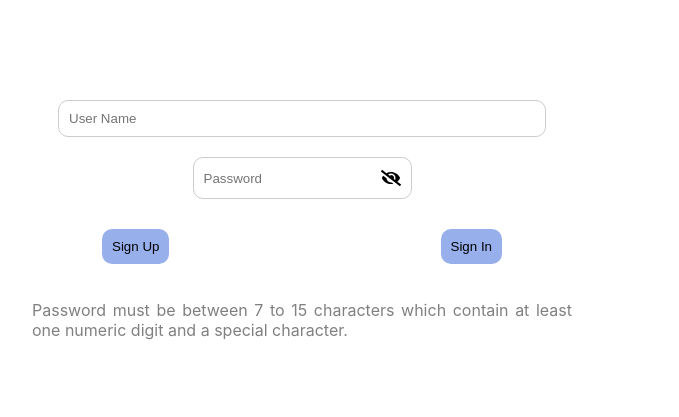
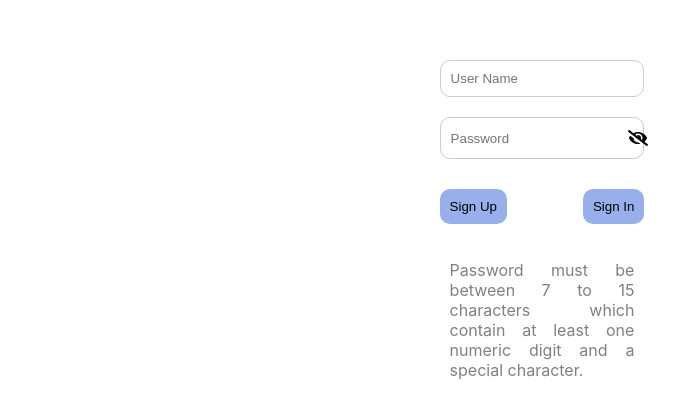
Before and after one commit to ankitt8/moneytracker, a React (Create React App) app: page /login in a window 1280 px wide. Shown: the part 155-572 px from the top of the page, without its empty margins (98-777 px from the left). Built offline with nearby package versions, Linux system fonts and the light colour scheme.

Commit message:
Fixed layout for desktop view - its a very quick bad fix will figure out a better soln to make - web app responsive later

```diff
--- a/src/App.css
+++ b/src/App.css
@@ -26,6 +26,11 @@ ul {
   border-bottom: 1px solid grey;
   border-radius: 2px;
   box-shadow: 0 1px lightgrey;
+}
+@media screen and (min-width: 1025px) {
+  .desktop-view {
+    margin-left: 240px;
+  }
 }
 
 .transaction-summary-card h2 {
--- a/src/App.js
+++ b/src/App.js
@@ -41,12 +41,12 @@ function App() {
             </Route>
             <Route path="/">
 
-              <>
-                <TransactionSummary />
-                <QuoteAndAddIcon userId={userId} />
-                <Transactions userId={userId} />
-                <SnackBarFeedback />
-              </>
+              <div className="desktop-view">
+                <TransactionSummary/>
+                <QuoteAndAddIcon userId={userId}/>
+                <Transactions userId={userId}/>
+                <SnackBarFeedback/>
+              </div>
 
             </Route>
           </Switch>
--- a/src/components/Login.tsx
+++ b/src/components/Login.tsx
@@ -76,10 +76,10 @@ const Login: React.FC = () => {
         <StyledFormWrapper>
             <StyledForm>
                 <StyledError>{error}</StyledError>
-                <StyledInputWrapper style={{width: '61%'}}>
+                <StyledInputWrapper>
                     <StyledInput type="text" name="userid" id="userid" placeholder="User Name"
-                           autoComplete="username"
-                           onChange={(e) => setUserName(e.target.value)}
+                                 autoComplete="username"
+                                 onChange={(e) => setUserName(e.target.value)}
                     />
                 </StyledInputWrapper>
                 <StyledInputWrapper>
@@ -159,6 +159,9 @@ const StyledFormWrapper = styled.div`
   display: flex;
   align-items: center;
   height: calc(100vh - 56px);
+  @media (min-width: 1025px) {
+    justify-content: center;
+  }
 `;
 
 const StyledForm = styled.form`
@@ -167,6 +170,10 @@ const StyledForm = styled.form`
   align-items: center;
   justify-content: center;
   width: 100vh;
+  @media (min-width: 1025px) {
+    justify-content: center;
+    width: 40%;
+  }
 `;
 
 const StyledInput = styled.input`
@@ -184,6 +191,9 @@ const StyledInputWrapper = styled.div`
   border-radius: 10px;
   outline: none;
   border: 0.5px solid #ccc;
+  @media (min-width: 1025px) {
+    width: inherit;
+  }
 `;
 
 const StyledButtonWrapper = styled.div`
@@ -191,6 +201,9 @@ const StyledButtonWrapper = styled.div`
   justify-content: space-between;
   width: 50%;
   margin: 20px 0 0 0;
+  @media (min-width: 1025px) {
+    width: inherit;
+  }
 `;
 
 const StyledButton = styled.button`
@@ -213,6 +226,9 @@ const StyledInstructionsWrapper = styled.div`
   border-radius: 10px;
   outline: none;
   text-align: justify;
+  @media (min-width: 1025px) {
+    width: inherit;
+  }
 `;
 
 const StyledPasswordInstruction = styled.p`
```
